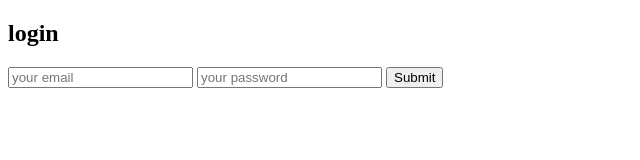
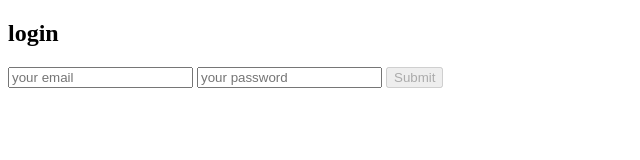
Before and after one commit to david-hodgetts/permacriture-poc, a SvelteKit app in the folder frontend/: page /login in a window 1280 px wide. Shown: the top 160 px of the page, without its empty margins (0-640 px from the left). Built offline with nearby package versions, Linux system fonts and the light colour scheme.

Commit message:
improves login page ux

```diff
--- a/frontend/src/routes/login/+page.svelte
+++ b/frontend/src/routes/login/+page.svelte
@@ -24,6 +24,8 @@
         if(!resp.ok){
             if(resp.status == 400){
                 error = "invalid login";
+                email = "";
+                password = "";
             }else{
                 error = `${resp.status} -> ${resp.statusText}`;
             }
@@ -43,7 +45,7 @@
 <form on:submit|preventDefault={submit}>
     <input type="email" label="email" placeholder="your email" bind:value={email}>
     <input type="password" label="password" placeholder="your password" bind:value={password}>
-    <button type='submit'>Submit</button>
+    <button type='submit' disabled={!email || !password}>Submit</button>
 </form>
 
 {#if error}
```
